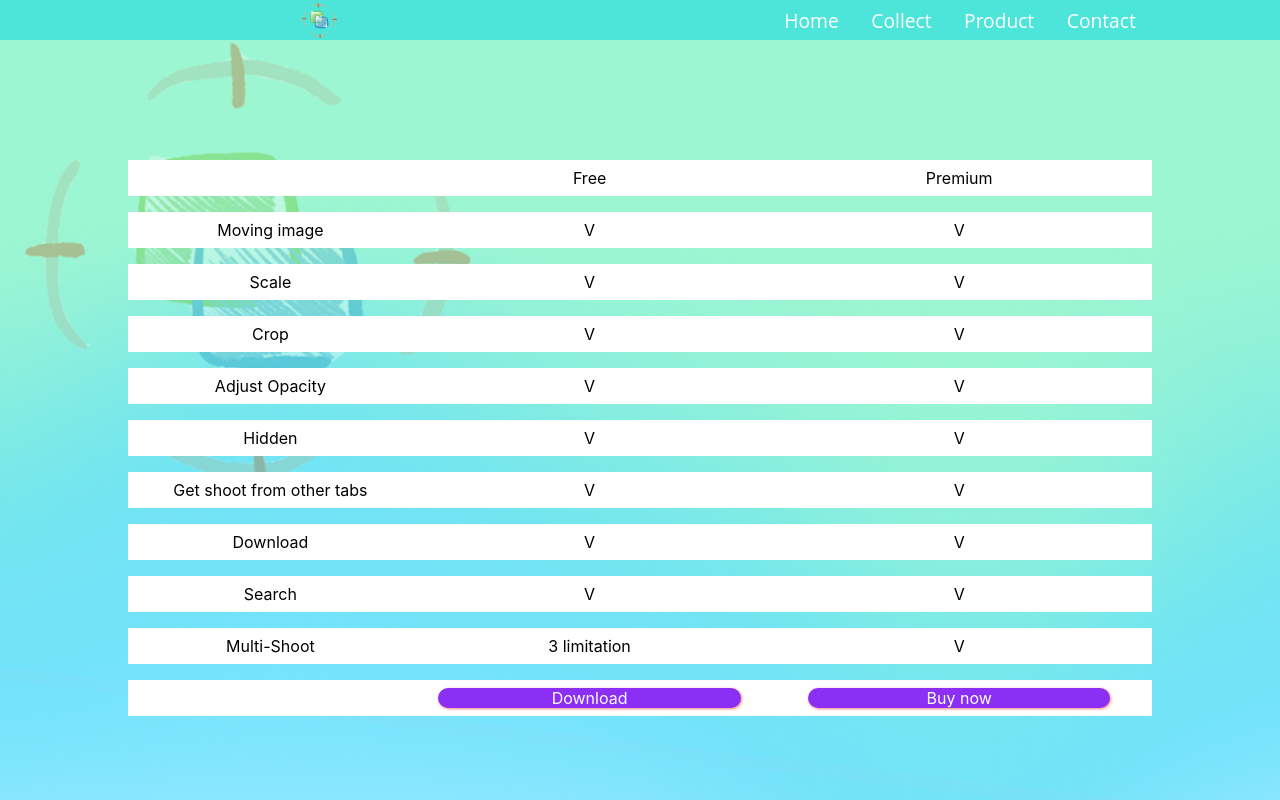
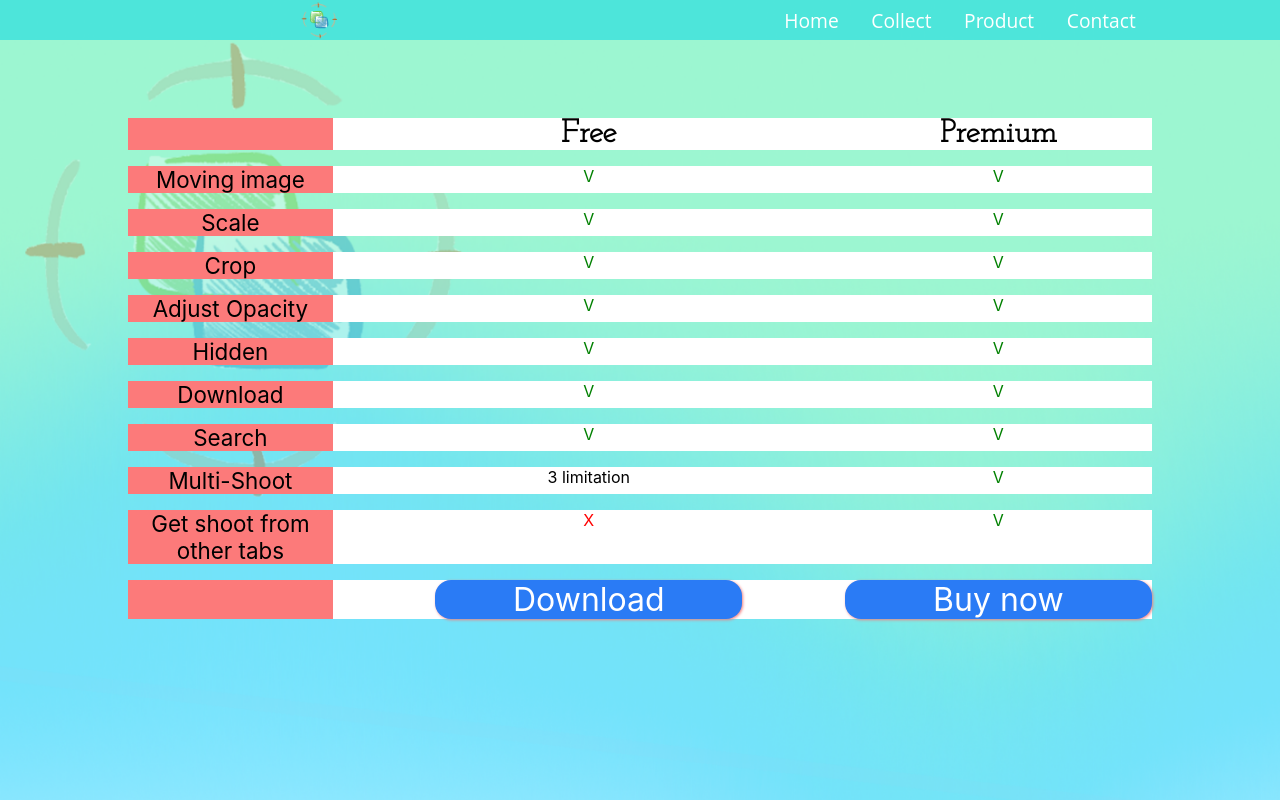
Before and after one commit to TimeFur/Oolet, a React (Create React App) app: page /downloadpro in a window 1280 px wide. Shown: the top 800 px of the page. Built offline with nearby package versions, Linux system fonts and the light colour scheme; no server answers; a web font is replaced by a local one.

Commit message:
Style downpage
1. Setting up comparison font size and style.
2. Add color for accept feature and warning for non-access.

```diff
--- a/src/components/DownloadProPage.js
+++ b/src/components/DownloadProPage.js
@@ -14,10 +14,10 @@ export default class DownloadProPage extends Component {
                 ["Crop", ["V", "V"]],
                 ["Adjust Opacity", ["V", "V"]],
                 ["Hidden", ["V", "V"]],
-                ["Get shoot from other tabs", ["V", "V"]],
                 ["Download", ["V", "V"]],
                 ["Search", ["V", "V"]],
                 ["Multi-Shoot", ["3 limitation", "V"]],
+                ["Get shoot from other tabs", ["X", "V"]],
             ]
         }
     }
@@ -51,10 +51,18 @@ export default class DownloadProPage extends Component {
         )
     }
 
-    proportyFunc = (key = 0, property = "", list = []) => {
+    proportyFunc = (key = 0, property = "", list = [], itemCusStyle = {}) => {
         const checkList = list.map((item, key) => {
+
+            const style = {
+                color: (item == "V") ? "green" : (item == "X") ? "red" : "",
+                ...itemCusStyle
+            }
+
             return (
-                <div key={key} className={styles.propertyCheckStyle}>{item}</div>
+                <div key={key} className={styles.propertyCheckStyle} style={style}>
+                    {item}
+                </div>
             )
         })
         return (
@@ -76,7 +84,14 @@ export default class DownloadProPage extends Component {
     render() {
 
         const compareListComponent = this.state.compareList.map((items, key) => {
-            return this.proportyFunc(key, items[0], items[1])
+            var itemCusStyle = {}
+            if (key == 0)
+                itemCusStyle = {
+                    fontSize: "2rem",
+                    fontWeight: "600",
+                    fontFamily: "'Josefin Slab', serif",
+                }
+            return this.proportyFunc(key, items[0], items[1], itemCusStyle)
         })
         const len = this.state.compareList.length
 
--- a/src/components/DownloadProPage.module.css
+++ b/src/components/DownloadProPage.module.css
@@ -47,6 +47,7 @@
     position: relative;
     left: 50%;
     top: 50%;
+    height: 80%;
     transform: translate(-50%, -50%);
     display: flex;
     width: 80%;
@@ -56,16 +57,18 @@
 
 .propertyWrapper {
     display: flex;
-    justify-content: space-around;
+    justify-content: space-between;
     align-items: space-between;
 
     background-color: white;
-    padding: 0.5rem;
+    /* padding: 0.5rem; */
 }
 
 .propertyTitleStyle {
     width: 20%;
-    /* background-color: red; */
+    background-color: rgb(252, 122, 122);
+    font-size: 1.4rem;
+
 }
 
 .propertyCheckStyle {
@@ -81,11 +84,13 @@
     transition: all 0.1s ease-in;
     border-radius: 1rem;
     box-shadow: 1px 1px 3px lightcoral;
-    background-color: rgb(139, 47, 245);
+    background-color: rgb(42, 123, 245);
     color: white;
+    font-size: 2rem;
+
 }
 
 .checkWrapperStyle:hover {
-    color: rgb(51, 253, 51);
+    color: rgb(16, 255, 8);
     font-weight: 600;
 }
```
